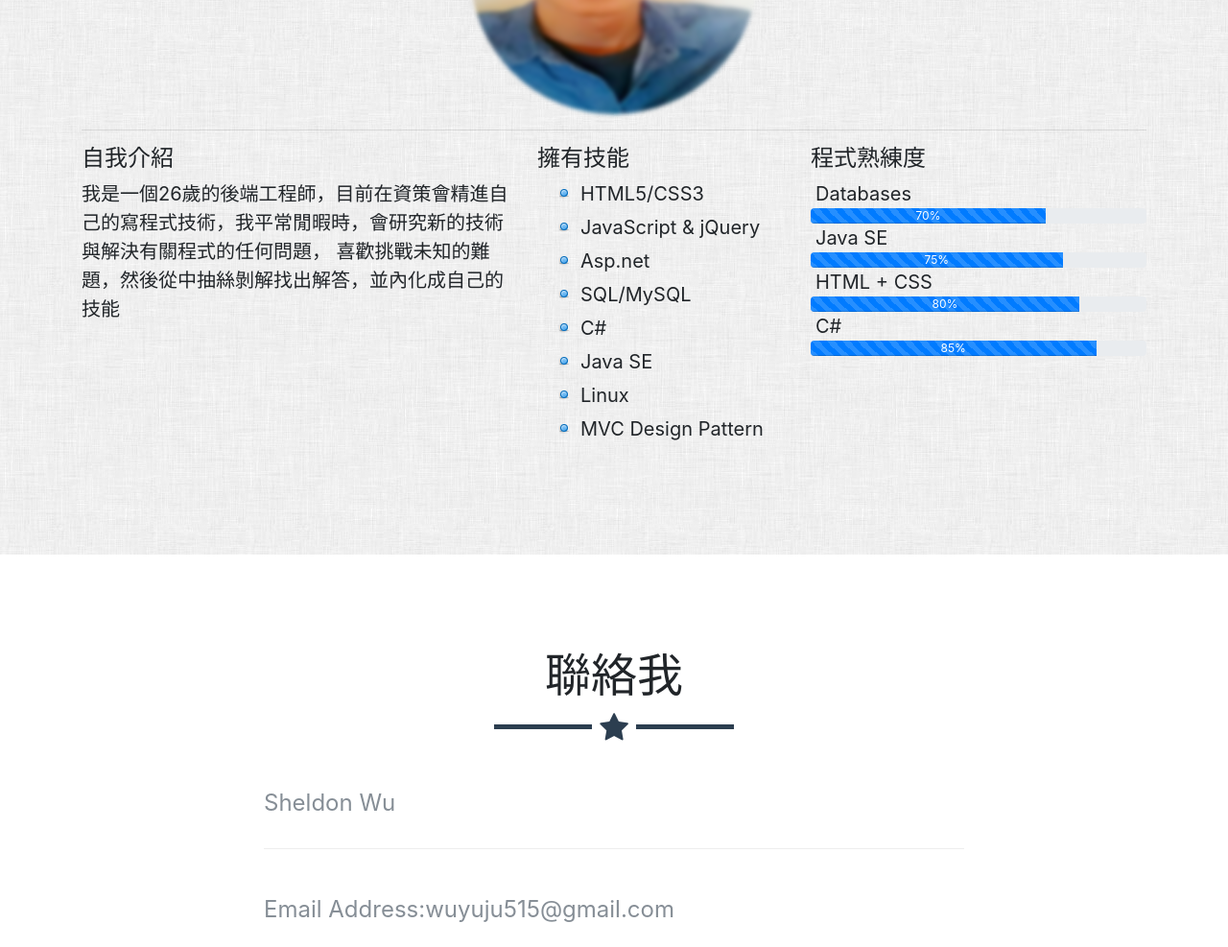
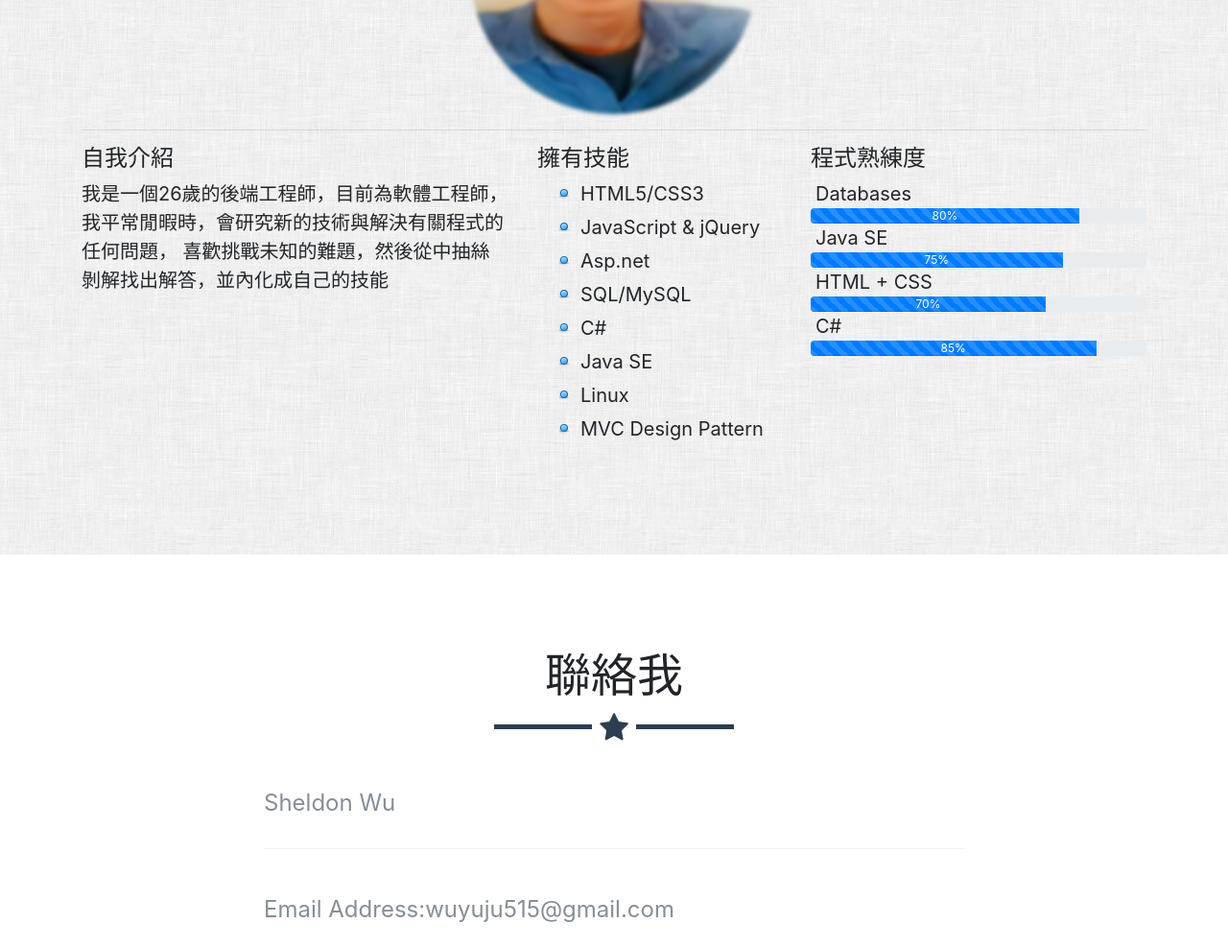
Before and after one commit to a65576557/a65576557.github.io, a website with bundled scripts: page myweb/index.html in a window 1280 px wide. Shown: the part 1707-2694 px from the top of the page at 96% size. Built offline with nearby package versions, Linux system fonts and the light colour scheme.

Commit message:
Update index.html

```diff
--- a/myweb/index.html
+++ b/myweb/index.html
@@ -116,7 +116,7 @@
 -->
           <div class="col-lg-5 ml-auto">
 		  <h4>自我介紹</h4>
-			<p>我是一個26歲的後端工程師，目前在資策會精進自己的寫程式技術，我平常閒暇時，會研究新的技術與解決有關程式的任何問題，
+			<p>我是一個26歲的後端工程師，目前為軟體工程師，我平常閒暇時，會研究新的技術與解決有關程式的任何問題，
 					喜歡挑戰未知的難題，然後從中抽絲剝解找出解答，並內化成自己的技能</p>
 
           </div>
@@ -138,8 +138,8 @@
 				<h4>程式熟練度</h4>
 				<span class="p1">Databases</span>
 				<div class="progress">
-					<div class="progress-bar progress-bar-success progress-bar-striped" role="progressbar" aria-valuenow="70 aria-valuemin="0" aria-valuemax="100" style="width: 70%;">
-						70%
+					<div class="progress-bar progress-bar-success progress-bar-striped" role="progressbar" aria-valuenow="80" aria-valuemin="0" aria-valuemax="100" style="width: 80%;">
+						80%
 					</div>
 				</div>
 
@@ -152,14 +152,14 @@
 
 				<span class="p1">HTML + CSS</span>
 				<div class="progress">
-					<div class="progress-bar progress-bar-success progress-bar-striped" role="progressbar" aria-valuenow="80 aria-valuemin="0" aria-valuemax="100" style="width: 80%;">
-						80%
+					<div class="progress-bar progress-bar-success progress-bar-striped" role="progressbar" aria-valuenow="70" aria-valuemin="0" aria-valuemax="100" style="width: 70%;">
+						70%
 					</div>
 				</div>
 
 				<span class="p1">C#</span>
 				<div class="progress">
-					<div class="progress-bar progress-bar-success progress-bar-striped" aria-valuenow="85 aria-valuemin="0" aria-valuemax="100" style="width: 85%;">
+					<div class="progress-bar progress-bar-success progress-bar-striped" aria-valuenow="85" aria-valuemin="0" aria-valuemax="100" style="width: 85%;">
 						85%
 					</div>
 				</div>
```
